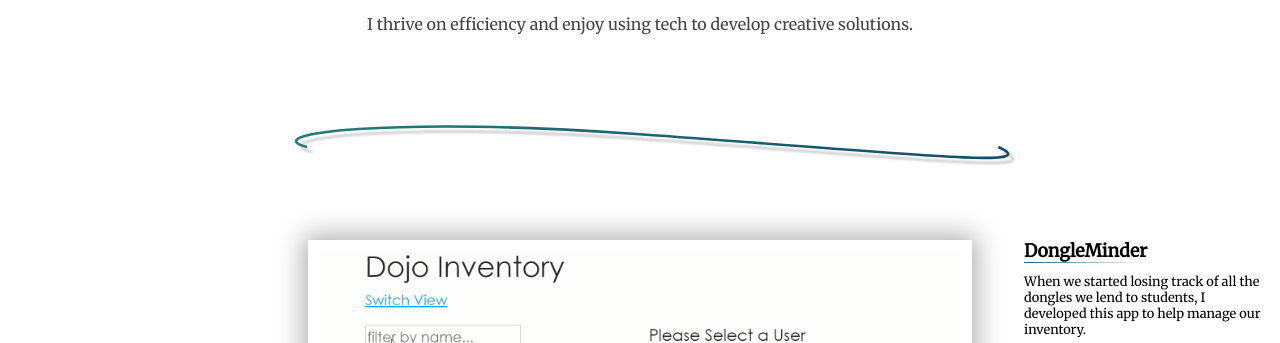
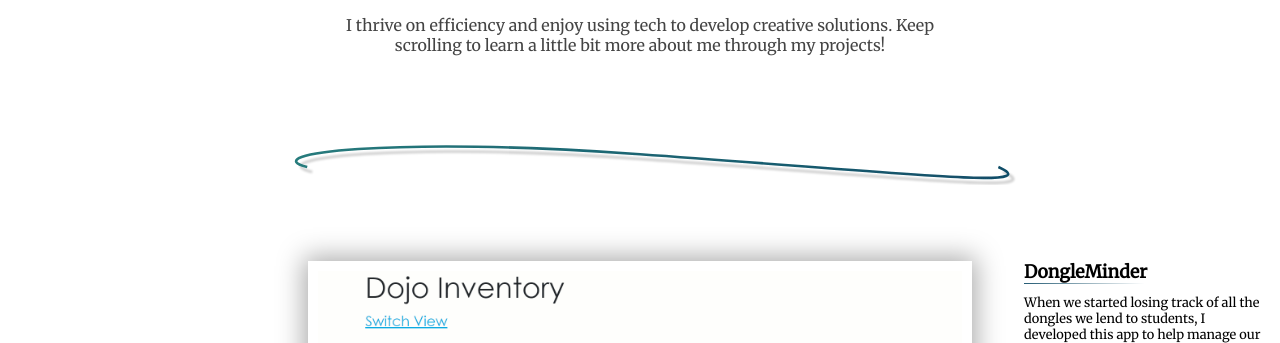
Before and after one commit to tehtertot/portfolio, a plain HTML site: page index.html in a window 1280 px wide. Shown: the part 472-815 px from the top of the page. Drawn offline with Linux system fonts and the light colour scheme; a web font is replaced by a local one.

Commit message:
added description text

```diff
--- a/index.html
+++ b/index.html
@@ -40,7 +40,7 @@
         <section class="me">
             <img src="images/me4.jpg" alt="headshot" class="profile">
             <h1>I'm a full stack web developer who loves learning.</h1>
-            <p class="subtext">I thrive on efficiency and enjoy using tech to develop creative solutions.</p>
+            <p class="subtext">I thrive on efficiency and enjoy using tech to develop creative solutions. Keep scrolling to learn a little bit more about me through my projects!</p>
         </section>
 
         <div class="divider" id="projects">
```
